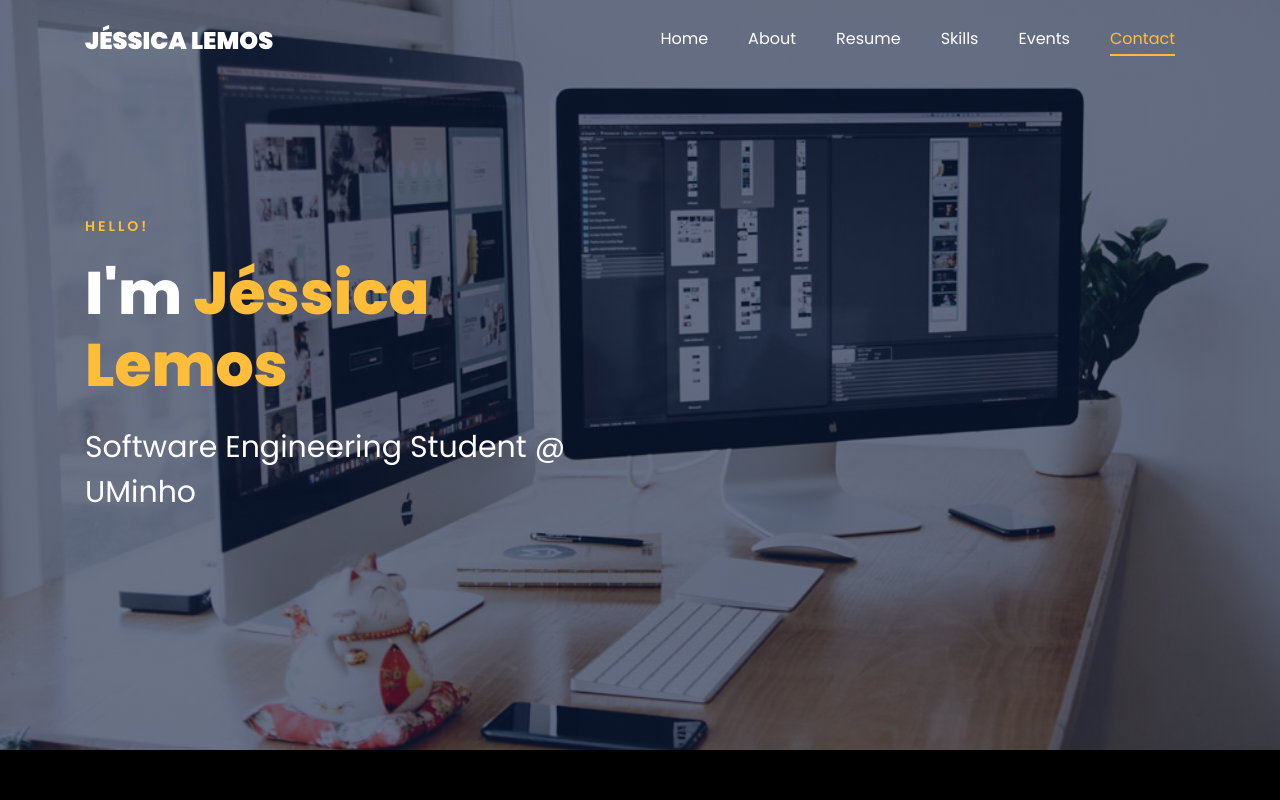
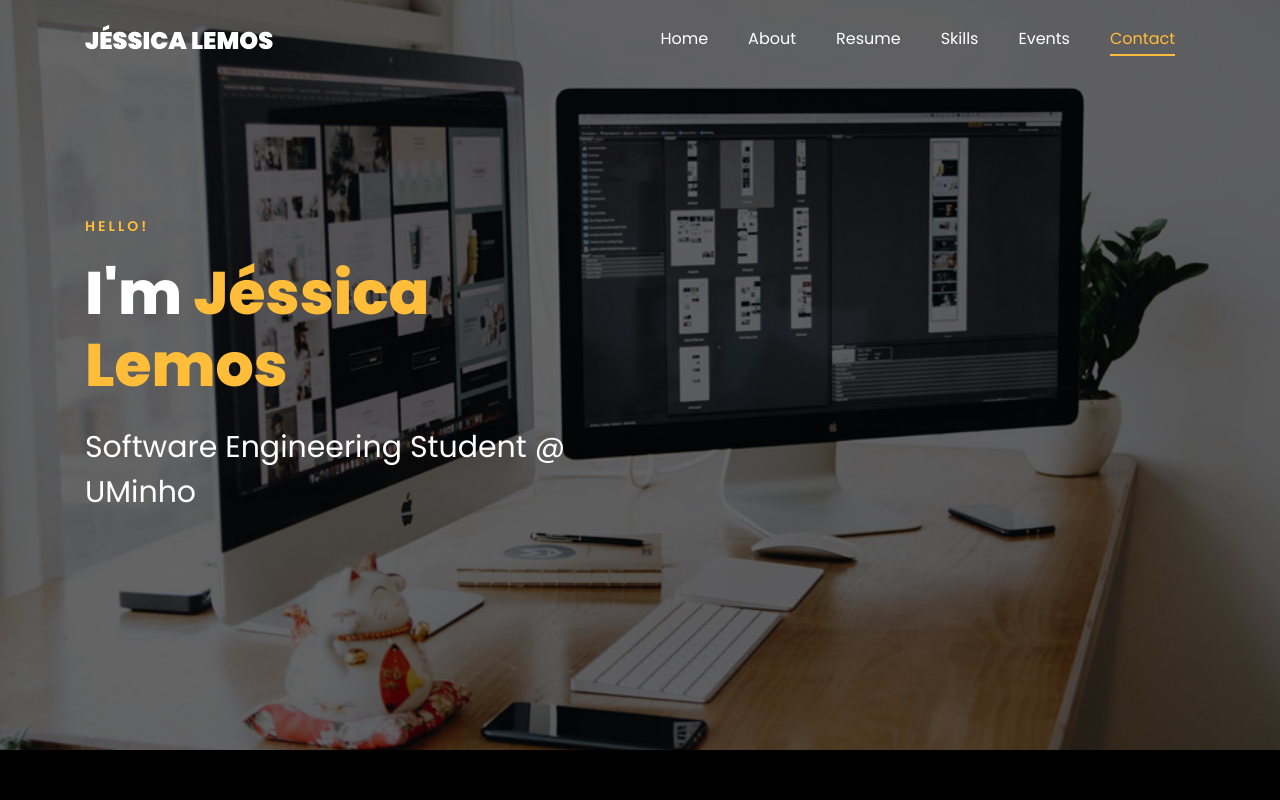
Before and after one commit to jessicalemos/jessicalemos.github.io, a plain HTML site: page index.html in a window 1280 px wide. Shown: the top 800 px of the page. Drawn offline with Linux system fonts and the light colour scheme; files whose address does not match are found by name.

Commit message:
Changed background home

```diff
--- a/index.html
+++ b/index.html
@@ -371,8 +371,8 @@
 		  background:
 		    /* top, transparent red */
 		    linear-gradient(
-		      rgba(10,23,55,0.6),
-		      rgba(10,23,55,0.6)
+		      rgba(0,0,0,0.6),
+		      rgba(0,0,0,0.6)
 		    ),
 		    /* bottom, image */
 		    url(images/project-5.jpg) no-repeat center center fixed;
```
